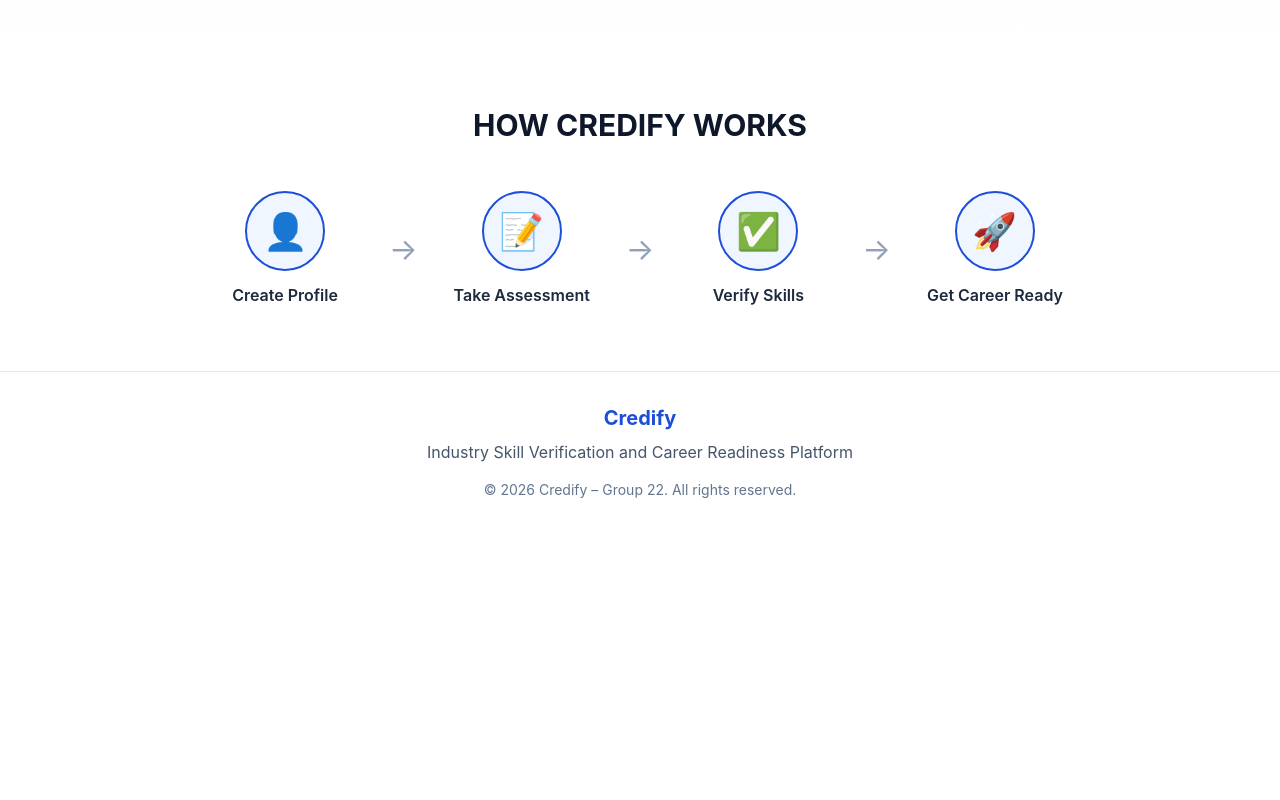
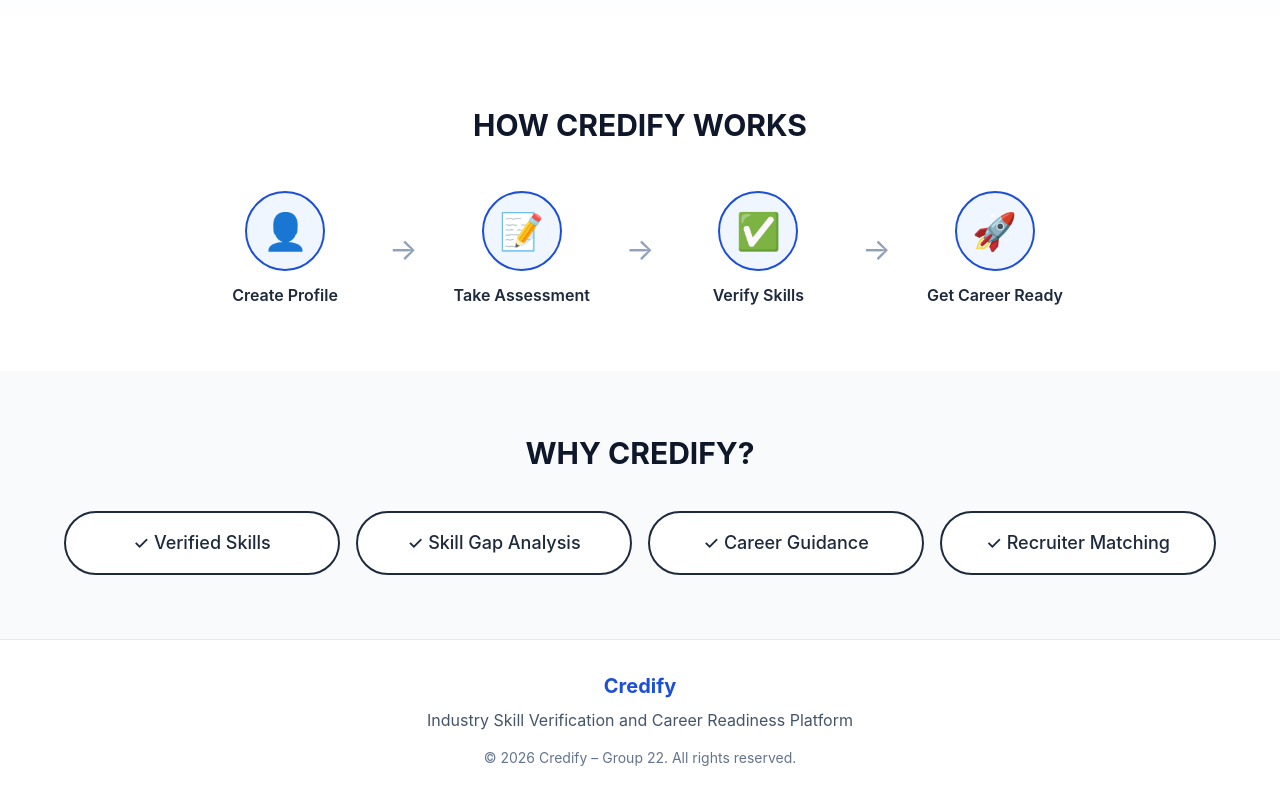
Before and after one commit to kaushalya4646/Credify-, a React (Vite) app in the folder client/: page / in a window 1280 px wide. Shown: the part 576-1376 px from the top of the page. Before the commit the page ends 1108 px from the top, so only its background shows below. Built offline with nearby package versions, Linux system fonts and the light colour scheme.

Commit message:
feature: add whycredify component in landing page

```diff
--- a/client/src/components/WhyCredify.jsx
+++ b/client/src/components/WhyCredify.jsx
@@ -1 +1,23 @@
-export default function WhyCredify() { return null }
+const features = [
+  'Verified Skills',
+  'Skill Gap Analysis',
+  'Career Guidance',
+  'Recruiter Matching',
+]
+
+export default function WhyCredify() {
+  return (
+    <section id="why-credify" className="bg-slate-50 px-4 py-16">
+      <div className="mx-auto max-w-6xl text-center">
+        <h2 className="text-3xl font-bold uppercase text-slate-900">Why Credify?</h2>
+        <div className="mt-10 grid gap-4 sm:grid-cols-2 lg:grid-cols-4">
+          {features.map((f) => (
+            <div key={f} className="rounded-full border-2 border-slate-800 bg-white px-6 py-4 text-lg font-medium">
+              ✓ {f}
+            </div>
+          ))}
+        </div>
+      </div>
+    </section>
+  )
+}
```
